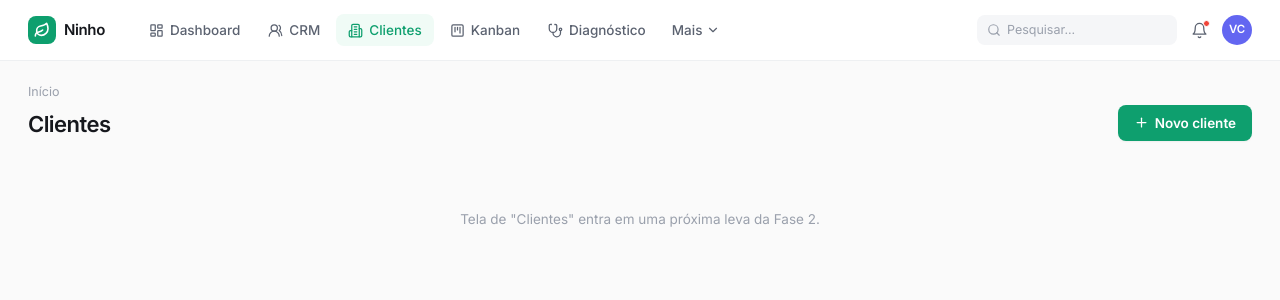
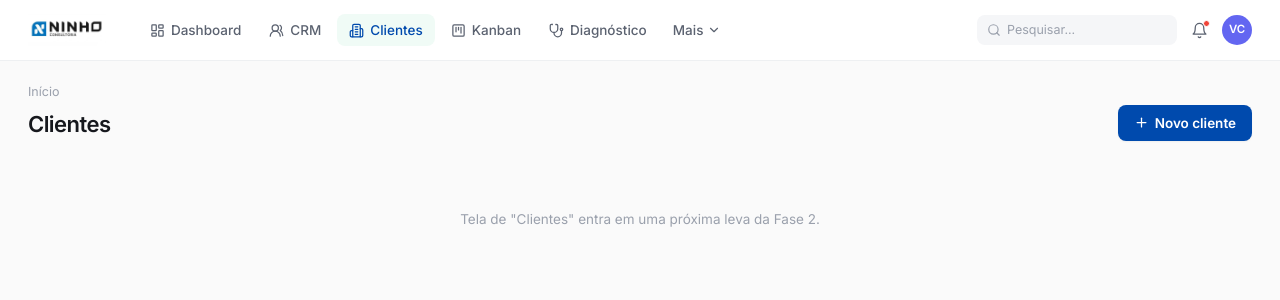
Before and after one commit to renansoares-dotcom/Ninho_Sistema, a Next.js app in the folder apps/web/: page /clientes in a window 1280 px wide. Shown: the top 300 px of the page. Built offline with nearby package versions, Linux system fonts and the light colour scheme.

Commit message:
Aplicar identidade visual oficial

```diff
--- a/apps/web/components/shared/TopNav.tsx
+++ b/apps/web/components/shared/TopNav.tsx
@@ -1,6 +1,7 @@
 "use client";
 
 import Link from "next/link";
+import Image from "next/image";
 import { usePathname } from "next/navigation";
 import {
   LayoutDashboard,
@@ -11,7 +12,6 @@ import {
   ChevronDown,
   Search,
   Bell,
-  Leaf,
 } from "lucide-react";
 import { Avatar } from "./Avatar";
 
@@ -31,12 +31,7 @@ export default function TopNav() {
       <div className="max-w-[1360px] mx-auto px-7 h-[60px] flex items-center justify-between">
         <div className="flex items-center gap-8">
           <div className="flex items-center gap-2">
-            <div className="w-7 h-7 rounded-lg bg-primary flex items-center justify-center">
-              <Leaf size={16} color="white" strokeWidth={2.4} />
-            </div>
-            <span className="font-semibold text-[15px] text-[#16181d] tracking-tight">
-              Ninho
-            </span>
+            <Image src="/logo.png" alt="Ninho Consultoria" width={110} height={45} className="h-8 w-auto" priority />
           </div>
 
           <nav className="flex items-center gap-1">
--- a/apps/web/tailwind.config.ts
+++ b/apps/web/tailwind.config.ts
@@ -8,7 +8,8 @@ const config: Config = {
   theme: {
     extend: {
       colors: {
-        primary: "#0e9f6e",
+        primary: "#004AAD",
+        "primary-dark": "#232932",
         background: "#fafafa",
       },
     },
```
Also changed, not shown: apps/web/public/logo.png (added), 1 other file (tests, documents, lock files or other folders).
